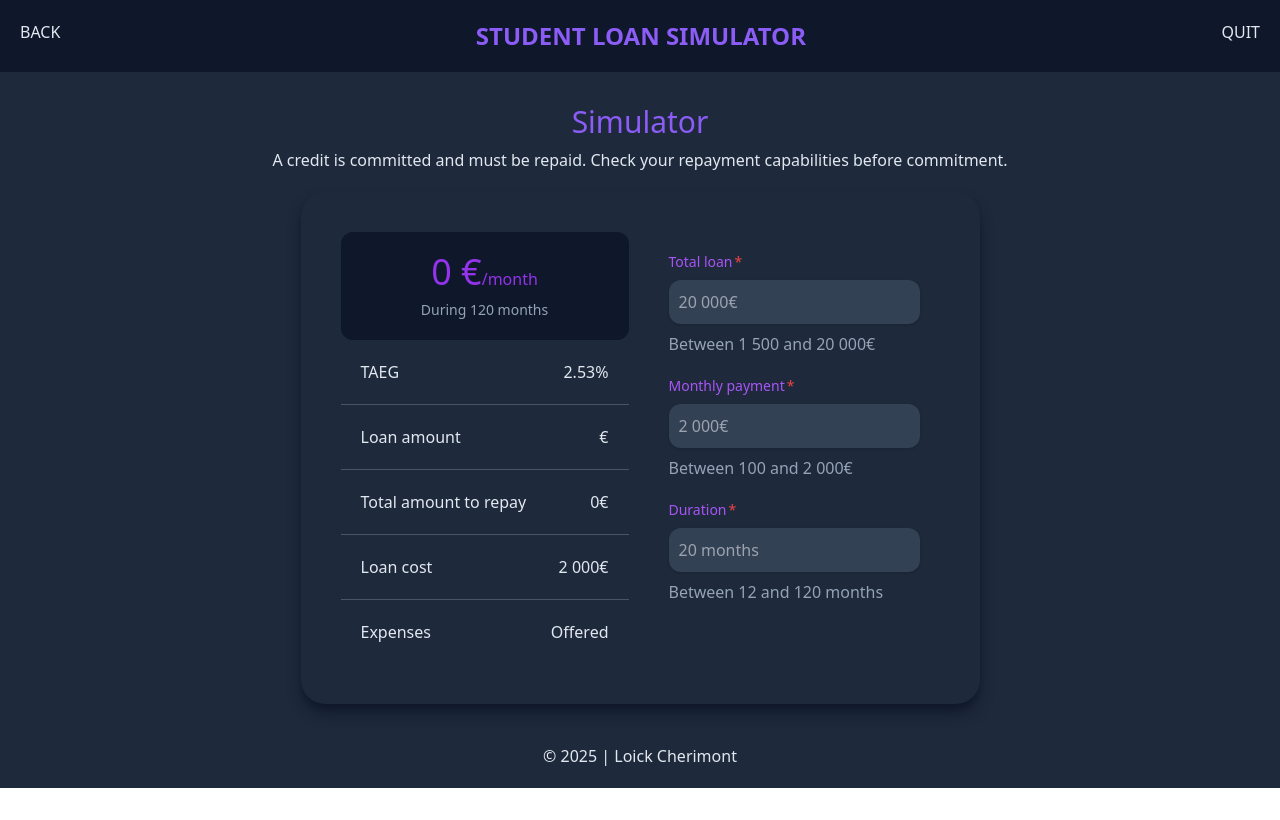
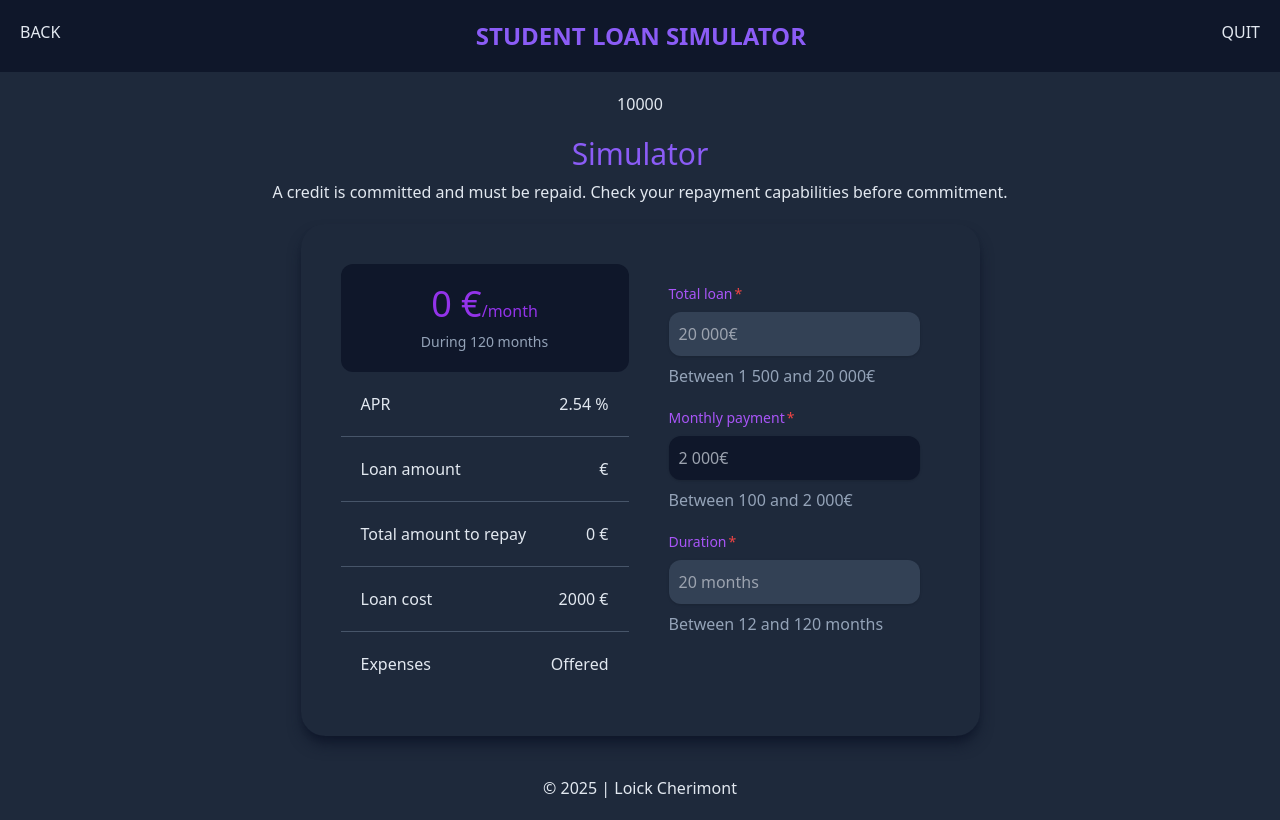
Before and after one commit to loickcherimont/student-loan-sim-vue, a Vue app: page / in a window 1280 px wide. Built offline with nearby package versions, Linux system fonts and the light colour scheme.

Commit message:
Add the loan formular

```diff
--- a/src/App.vue
+++ b/src/App.vue
@@ -1,5 +1,5 @@
 <script setup lang="ts">
-import { ref } from "vue"
+import { computed, ref, type ComputedRef } from "vue"
 import "./style.css"
 import Field from './components/Field.vue';
 import ScreenRow from './components/ScreenRow.vue';
@@ -11,6 +11,24 @@ import Footer from './components/Footer.vue';
 const loan = ref<number | string>("")
 const monthlyPayment = ref<number | string>("")
 const duration = ref<number | string>("")
+const apr = ref<number>(2.54)
+
+// Returns monthly payment amount
+// c: Total amount of loan
+// apr: yearly rate
+// n: Number of monthy payment (in years)
+function monthPayment(loan: number, apr: number, years: number): number {
+
+    const t: number = (apr/100) / 12
+    const numerator: number = loan * t
+    const denominator: number = 1 - Math.pow(1 + t, -years * 12)
+
+    return (numerator/denominator)
+}
+
+const monthlyPayment2: ComputedRef<number> = computed<number>(() => 100 * 100)
+
+console.log(monthPayment(20000, 2.53, 2))
 
 </script>
 
@@ -19,7 +37,7 @@ const duration = ref<number | string>("")
   <Header />
   <!-- Main -->
   <main class="text-slate-200 flex flex-col items-center gap-y-2 p-5">
-
+    {{ monthlyPayment2 }}
     <!-- Header for main -->
     <MainHeader />
 
@@ -33,16 +51,16 @@ const duration = ref<number | string>("")
         <!-- display body -->
         <ul>
           <!-- TAEG to translate in english -->
-          <ScreenRow property="TAEG" property-value="2.53%" />
+          <ScreenRow property="APR" :property-value="apr" property-type="rate" />
 
           <!-- Loan amount -->
-          <ScreenRow property="Loan amount" :property-value="loan + '€'" />
+          <ScreenRow property="Loan amount" :property-value="loan" property-type="money"/>
 
           <!-- Total amount to repay -->
-          <ScreenRow property="Total amount to repay" property-value="0€" />
+          <ScreenRow property="Total amount to repay" :property-value="0" property-type="money" />
 
           <!-- Loan cost -->
-          <ScreenRow property="Loan cost" property-value="2 000€" />
+          <ScreenRow property="Loan cost" :property-value="2000" property-type="money" />
 
           <!-- Expenses for folder -->
           <ScreenRow property="Expenses" property-value="Offered" />
@@ -54,7 +72,7 @@ const duration = ref<number | string>("")
           <!-- New Total loan -->
           <Field v-model="loan" name="Total loan" subtitle="Between 1 500 and 20 000€" placeholder="20 000€" />
           <!-- Monthly payment -->
-          <Field v-model="monthlyPayment" name="Monthly payment" subtitle="Between 100 and 2 000€" placeholder="2 000€" />
+          <Field v-model="monthlyPayment" name="Monthly payment" subtitle="Between 100 and 2 000€" placeholder="2 000€" :is-disabled="true"/>
           <!-- Duration -->
           <Field v-model="duration" name="Duration" subtitle="Between 12 and 120 months" placeholder="20 months" />
         </form>
```
